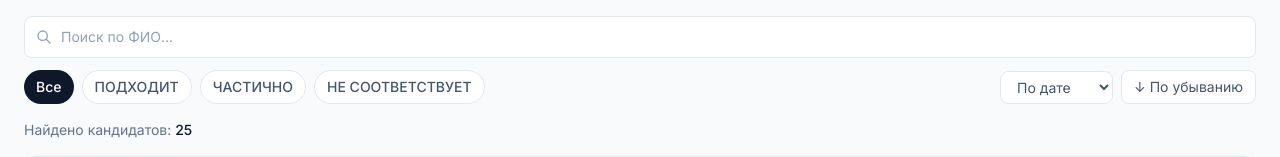
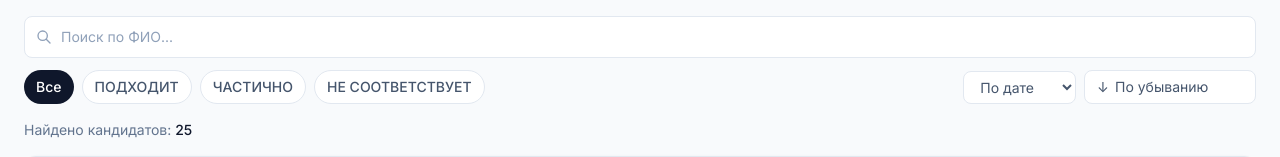
Before and after one commit to alisher-zhuman/candidate-dashboard, a React (Vite) app: page /candidates in a window 1280 px wide. Shown: the part 161-318 px from the top of the page. Built offline with nearby package versions, Linux system fonts and the light colour scheme.

Commit message:
feat: smooth table transitions and animated sort toggle
- Fixed table min-height so pagination doesn't jump on the last page
- Soft fade on tbody when page/filter changes (opacity-only, no shift)
- Sort button: rotating arrow + fading label with fixed width

```diff
--- a/src/components/CandidateList/CandidateList.tsx
+++ b/src/components/CandidateList/CandidateList.tsx
@@ -66,7 +66,7 @@ export const CandidateList = () => {
             Кандидаты не найдены
           </div>
         ) : (
-          <div className="overflow-x-auto rounded-xl border border-slate-200 bg-white shadow-sm">
+          <div className="overflow-x-auto rounded-xl border border-slate-200 bg-white shadow-sm min-h-[529px]">
             <table className="w-full">
               <thead className="bg-slate-50 border-b border-slate-200">
                 <tr>
@@ -78,7 +78,8 @@ export const CandidateList = () => {
                   <th className="py-3 px-4 text-left text-xs font-medium text-slate-500 uppercase tracking-wider hidden lg:table-cell">Стек</th>
                 </tr>
               </thead>
-              <tbody>
+              {/* key по списку id — мягкий fade при смене страницы или фильтра */}
+              <tbody key={candidates.map(c => c.id).join(',')} className="animate-fade-in-soft">
                 {isLoading
                   ? Array.from({ length: 5 }, (_, i) => <SkeletonRow key={i} />)
                   : candidates.map(candidate => (
--- a/src/components/FilterPanel/FilterPanel.tsx
+++ b/src/components/FilterPanel/FilterPanel.tsx
@@ -68,9 +68,22 @@ export const FilterPanel = () => {
 
         <button
           onClick={() => setSortOrder(sortOrder === "asc" ? "desc" : "asc")}
-          className="px-3 py-1.5 border border-slate-200 bg-white rounded-lg text-sm text-slate-600 hover:bg-slate-50 transition-colors cursor-pointer"
+          className="flex items-center gap-1.5 px-3 py-1.5 border border-slate-200 bg-white rounded-lg text-sm text-slate-600 hover:bg-slate-50 transition-colors cursor-pointer active:scale-95"
         >
-          {sortOrder === "asc" ? "↑ По возрастанию" : "↓ По убыванию"}
+          <span
+            className={cn(
+              "inline-block transition-transform duration-200",
+              sortOrder === "desc" && "rotate-180"
+            )}
+          >
+            ↑
+          </span>
+          <span
+            key={sortOrder}
+            className="animate-fade-in-soft w-32 text-left"
+          >
+            {sortOrder === "asc" ? "По возрастанию" : "По убыванию"}
+          </span>
         </button>
       </div>
     </div>
--- a/src/index.css
+++ b/src/index.css
@@ -18,3 +18,17 @@ body {
 .animate-fade-in {
   animation: fade-in 0.2s ease-out;
 }
+
+/* Мягкое появление без сдвига — для смены содержимого таблицы */
+@keyframes fade-in-soft {
+  from {
+    opacity: 0;
+  }
+  to {
+    opacity: 1;
+  }
+}
+
+.animate-fade-in-soft {
+  animation: fade-in-soft 0.18s ease-out;
+}
```
